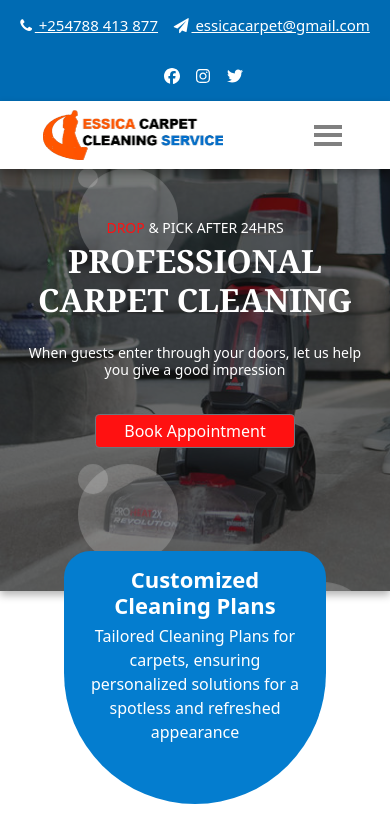
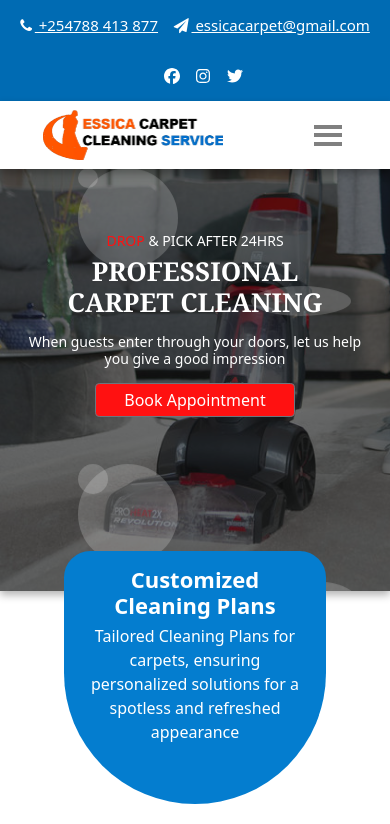
Before and after one commit to Tracy-miranja/essica-carpet-cleaning, a React (Vite) app: page / in a window 390 px wide. Shown: the top 824 px of the page. Built offline with nearby package versions, Linux system fonts and the light colour scheme.

Commit message:
Modified the toggle

```diff
--- a/src/components/Home/Home.jsx
+++ b/src/components/Home/Home.jsx
@@ -46,7 +46,7 @@ const Home = () => {
             <h1> <span className="heading">PROFESSIONAL</span> <br />
                 CARPET CLEANING
                 </h1>
-            <h6 style={{marginTop:"20px",}}>
+            <h6 style={{marginTop:"10px",}}>
             When guests enter through your doors, let us help you give a good impression
             </h6>
             <Button variant="secondary" style={{background:'#FF1111'}}>
--- a/src/components/Home/home.css
+++ b/src/components/Home/home.css
@@ -461,6 +461,19 @@ body{
       height: 70vh;
     }
 
+    .heading{
+      color: #ffffff;
+      transform: translateX(-100%);
+      transition: 0.5s ease-in;
+      font-size: 26px;
+    }
+
+    .content h1{
+      font-family:Georgia, 'Times New Roman', Times, serif;
+      font-weight: 700;
+      font-size: 26px;
+    }
+
     .row1{
       padding-top: 100px;
     }
@@ -672,5 +685,5 @@ body{
   }
 
   .banner button{
-    margin-top: 30px !important;
+    margin-top: 10px !important;
   }
```
